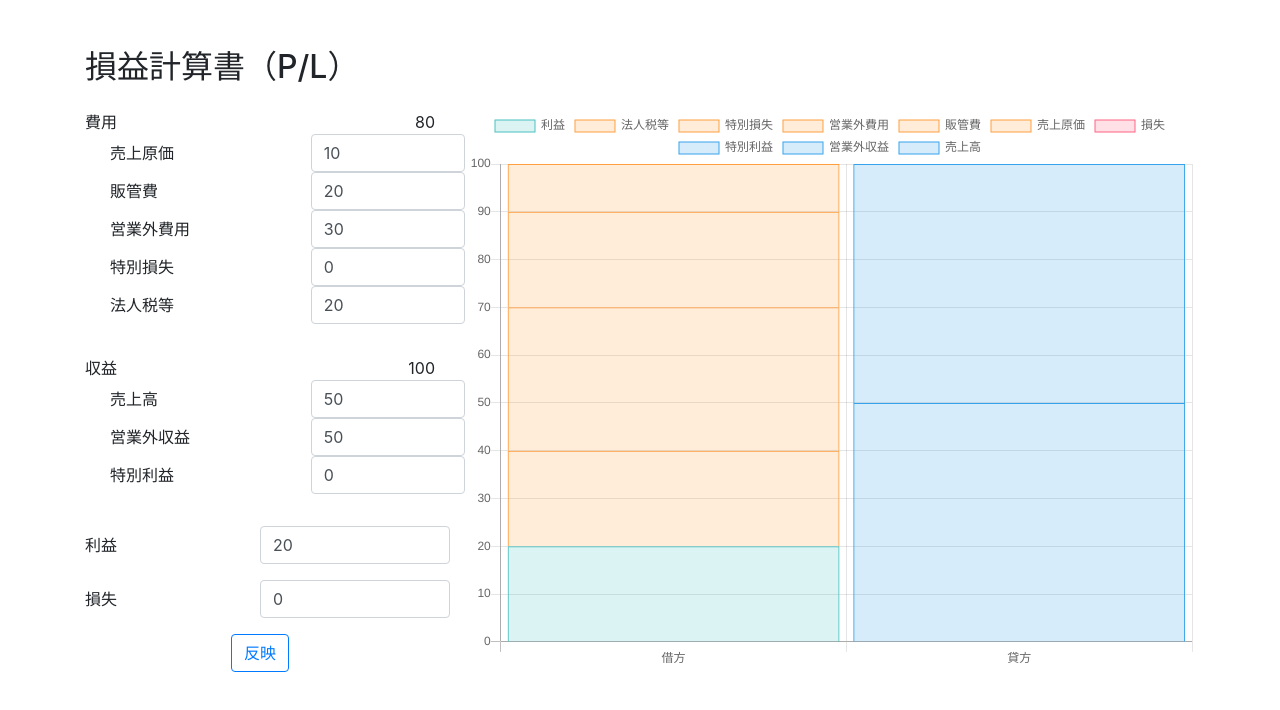
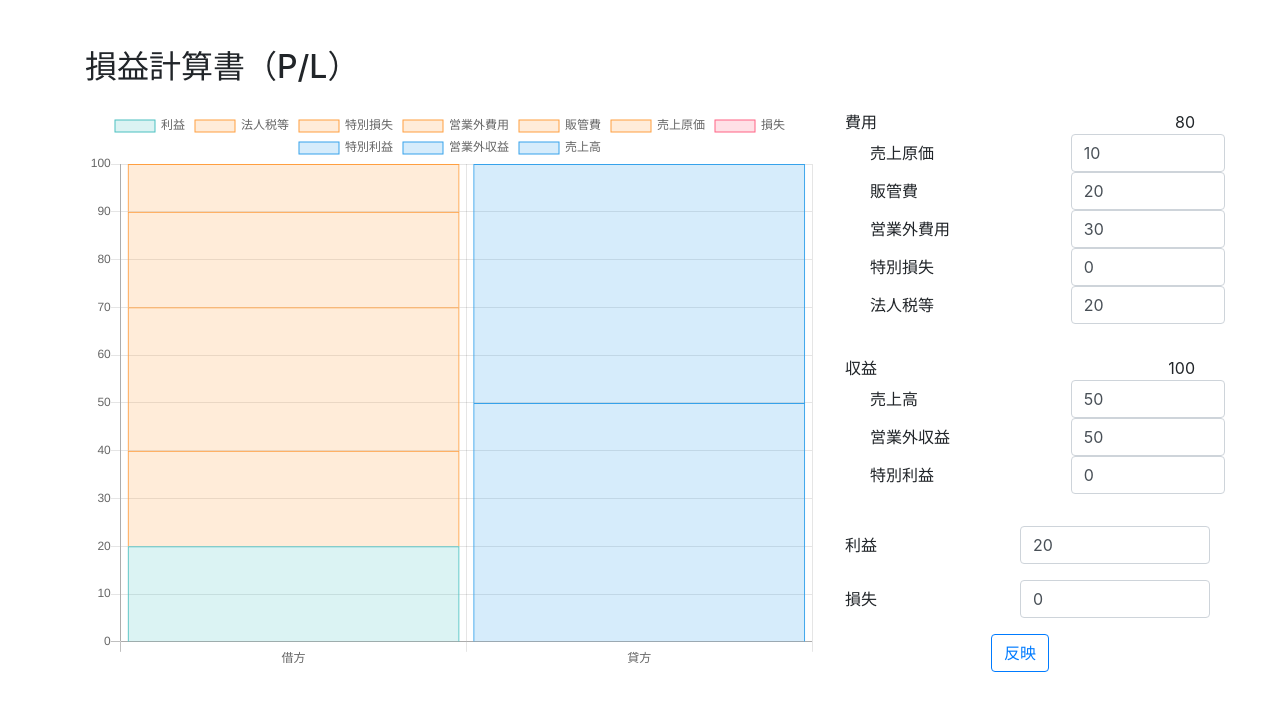
Before and after one commit to negi524/ir_graph, a Nuxt app: page /pl in a window 1280 px wide. Shown: the top 710 px of the page. Built offline with nearby package versions, Linux system fonts and the light colour scheme.

Commit message:
損益計算書のレイアウト変更＆SP版対応

```diff
--- a/pages/pl.vue
+++ b/pages/pl.vue
@@ -2,7 +2,11 @@
   <div class="container">
     <h2 class="mt-5">損益計算書（P/L）</h2>
     <div class="row mt-4">
-      <div class="col-4 my-auto">
+      <profit-and-loss
+        class="col-md-8 col-sm-12"
+        :chart-data="datacollection"
+      />
+      <div class="col-md-4 col-sm-12 my-auto">
         <div class="form-group row">
           <div class="col-6">費用</div>
           <div class="col-6 text-right">{{ expenses.sum() }}</div>
@@ -101,7 +105,6 @@
           </b-button>
         </div>
       </div>
-      <profit-and-loss class="col-8" :chart-data="datacollection" />
     </div>
   </div>
 </template>
```
